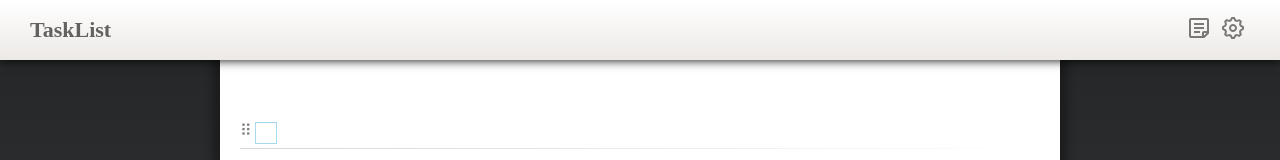
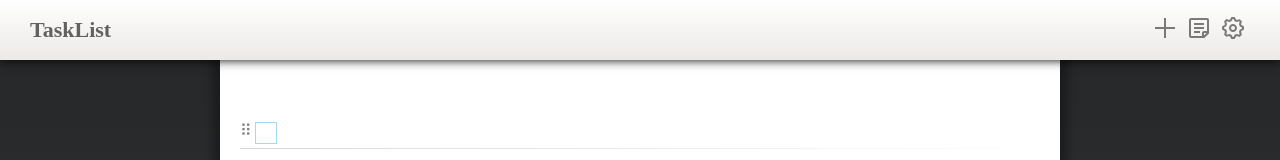
Before and after one commit to h1g0/TaskList, a Vue app: page / in a window 1280 px wide. Shown: the top 160 px of the page. Built offline with nearby package versions, Linux system fonts and the light colour scheme.

Commit message:
add 'add' button on header menu.

```diff
--- a/src/App.vue
+++ b/src/App.vue
@@ -3,9 +3,7 @@
     <div class="header">
       <h1>TaskList</h1>
       <div class="header-menu">
-        <!--
-          <button class="header-menu-button" @click="showOutput()"> <img src="img/plus.svg" title="カラムを追加"/></button>
-        -->
+        <button class="header-menu-button" @click="showOutput()"> <img src="img/plus.svg" title="カラムを追加"/></button>
         <button class="header-menu-button" @click="showOutput()"> <img src="img/note-text.svg" title="出力画面を表示/非表示"/></button>
         <button class="header-menu-button" @click="showSettings()" ><img src="img/settings.svg" title="設定画面を表示/非表示"/></button>
       </div>
```
